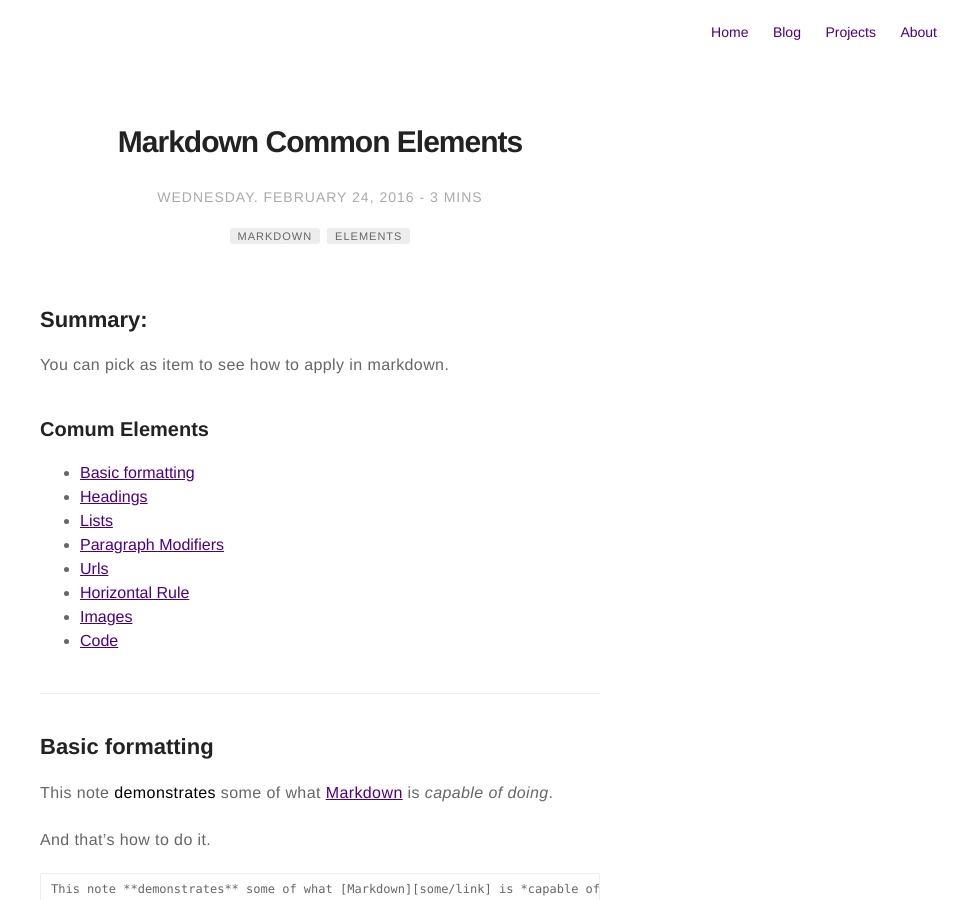
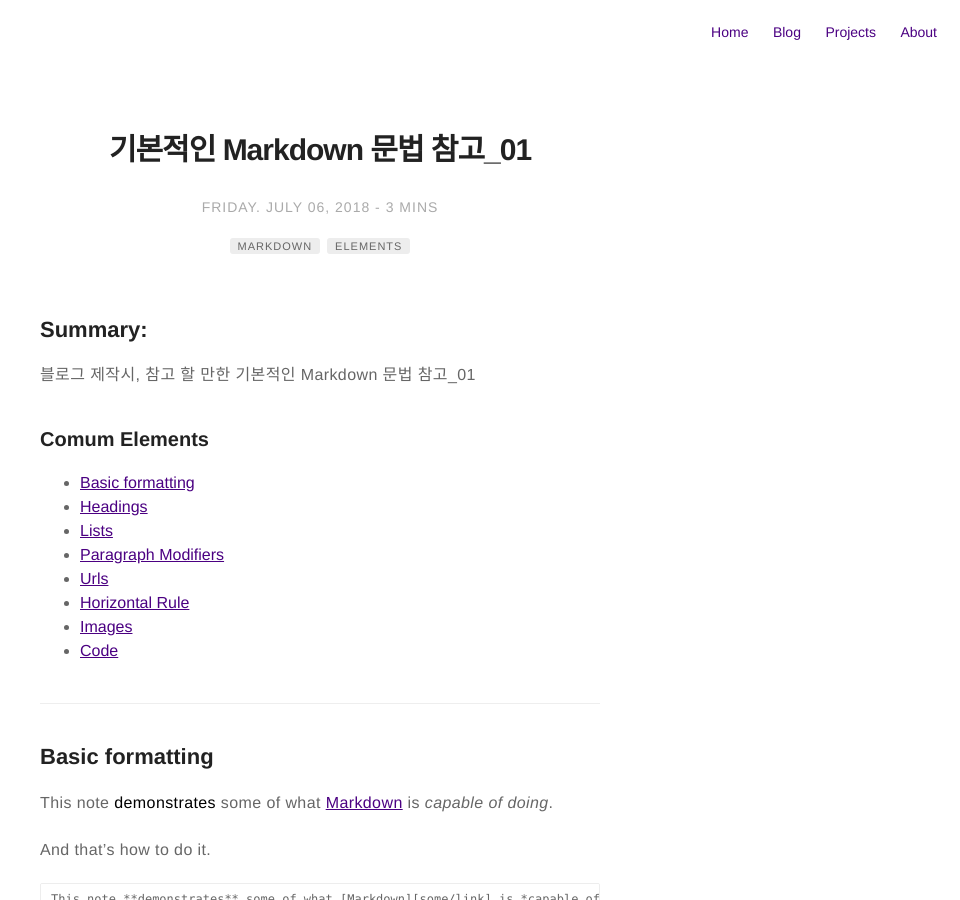
Before and after one commit to banjag954/banjag954.github.io, a Jekyll site: the page built from _posts/2018-07-06-markdown-common-elements.markdown, in a window 1280 px wide and 900 px high. Shown: the whole window, without its empty margins (320-1280 px from the left). Built offline with Jekyll 4.4.1, drawn with Linux system fonts in a browser that asks for light colours; comment, search, counter and statistics services are not loaded; some of the changed text lies outside the part shown.

Commit message:
post_upadate_02

```diff
--- a/_posts/2016-02-24-markdown-common-elements.markdown
+++ b/_posts/2018-07-06-markdown-common-elements.markdown
@@ -1,7 +1,7 @@
 ---
-title: "Markdown Common Elements"
+title: "기본적인 Markdown 문법 참고_01"
 layout: post
-date: 2016-02-24 22:44
+date: 2018-07-06 20:24
 comment : true
 image: /assets/images/markdown.jpg
 headerImage: false
@@ -16,7 +16,7 @@ description: Markdown summary with different options
 
 ## Summary:
 
-You can pick as item to see how to apply in markdown.
+블로그 제작시, 참고 할 만한 기본적인 Markdown 문법 참고_01
 
 ### Comum Elements
 - [Basic formatting](#basic-formatting)
--- a/_posts/2015-02-24-markdown-extra-components.markdown
+++ b/_posts/2018-07-06-markdown-extra-components.markdown
@@ -1,7 +1,7 @@
 ---
-title: "Markdown Extra Components"
+title: "기본적인 Markdown 문법 참고_02"
 layout: post
-date: 2016-02-24 22:48
+date: 2018-07-06 20:30
 comment : true
 image: /assets/images/markdown.jpg
 headerImage: false
@@ -17,7 +17,7 @@ description: Markdown summary with different options
 
 ## Summary:
 
-You can pick as item to see how to apply in markdown.
+블로그 제작시, 참고 할 만한 기본적인 Markdown 문법 참고_02
 
 #### Especial Elements
 - [Evidence](#evidence)
```
Also changed, not shown: _posts/2018-07-10-making-blog.markdown (+18 -4 lines).
